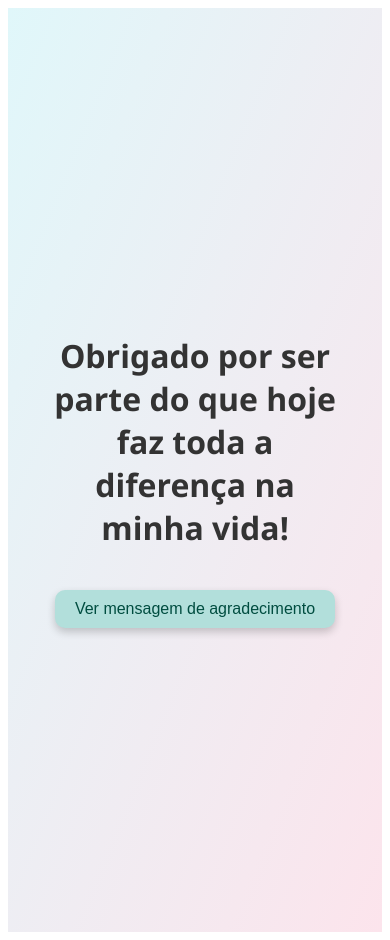
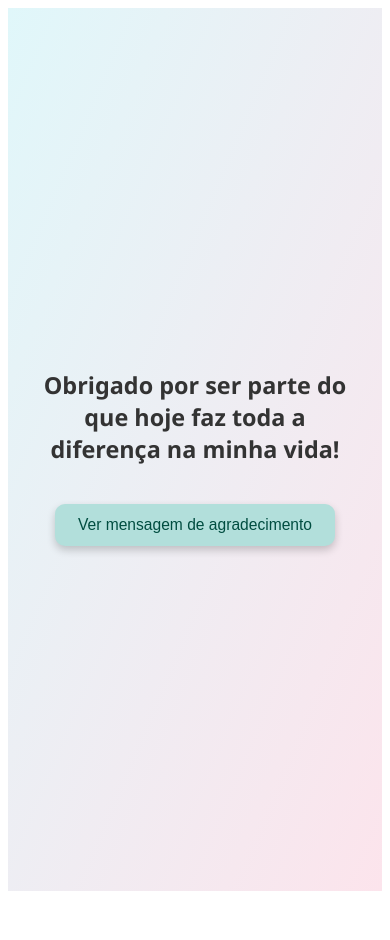
Before and after one commit to fredcera/clone-tabnews, a Next.js app: page / in a window 390 px wide. After the commit the page ends 899 px from the top, so only its background shows below. Built offline with nearby package versions, Linux system fonts and the light colour scheme.

Commit message:
Correção do bug ao abrir no navegador mobile

```diff
--- a/pages/index.js
+++ b/pages/index.js
@@ -10,7 +10,7 @@ function Home() {
     return (
         <div style={{
             minHeight: "100vh",
-            padding: "40px",
+            padding: "5vw",
             background: "linear-gradient(to bottom right, #e0f7fa, #fce4ec)",
             color: "#333",
             fontFamily: "Segoe UI, sans-serif",
@@ -21,23 +21,30 @@ function Home() {
             textAlign: "center",
             transition: "all 0.3s ease"
         }}>
-            <h1>Obrigado por ser parte do que hoje faz toda a diferença na minha vida!</h1>
+            <h1 style={{
+                fontSize: "6vw",
+                maxWidth: "90vw"
+            }}>
+                Obrigado por ser parte do que hoje faz toda a diferença na minha vida!
+            </h1>
 
             {!mostrarMensagem && (
                 <button
                     onClick={revelarMensagem}
                     style={{
-                        marginTop: "20px",
-                        padding: "10px 20px",
-                        fontSize: "1em",
+                        marginTop: "6vw",
+                        padding: "3vw 6vw",
+                        fontSize: "4vw",
                         borderRadius: "10px",
                         border: "none",
                         backgroundColor: "#b2dfdb",
                         color: "#004d40",
                         cursor: "pointer",
                         boxShadow: "0 4px 8px rgba(0, 0, 0, 0.2)",
-                        transition: "all 0.2s ease"
+                        transition: "transform 0.2s ease"
                     }}
+                    onTouchStart={(e) => e.target.style.transform = "scale(0.95)"}
+                    onTouchEnd={(e) => e.target.style.transform = "scale(1)"}
                 >
                     Ver mensagem de agradecimento
                 </button>
@@ -45,11 +52,11 @@ function Home() {
 
             {mostrarMensagem && (
                 <p style={{
-                    marginTop: "30px",
-                    fontSize: "1.2em",
-                    maxWidth: "700px",
-                    backgroundColor: "rgba(255, 255, 255, 0.8)",
-                    padding: "20px",
+                    marginTop: "8vw",
+                    fontSize: "4.2vw",
+                    maxWidth: "90vw",
+                    backgroundColor: "rgba(255, 255, 255, 0.9)",
+                    padding: "5vw",
                     borderRadius: "12px",
                     boxShadow: "0 2px 12px rgba(0,0,0,0.1)"
                 }}>
```
